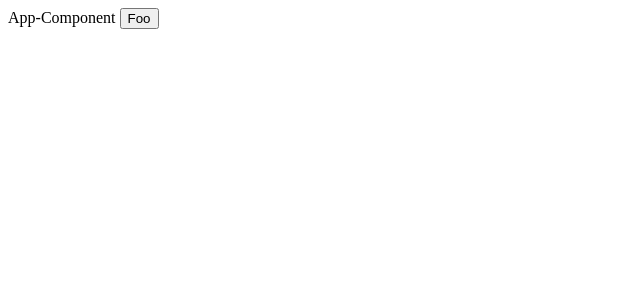
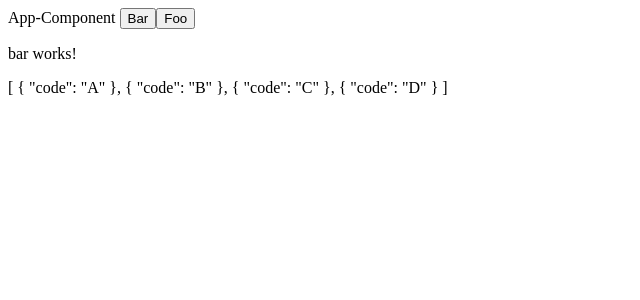
Before and after one commit to mrmokwa/app-ex-with-loading-skt, an Angular app: page /bar in a window 1280 px wide. Before the commit this address led to /. Shown: the top 300 px of the page, without its empty margins (0-640 px from the left). Built offline with nearby package versions, Linux system fonts and the light colour scheme.

Commit message:
add bar component

```diff
--- a/src/app/app-routing.module.ts
+++ b/src/app/app-routing.module.ts
@@ -2,8 +2,15 @@ import { NgModule } from '@angular/core';
 import { RouterModule, Routes } from '@angular/router';
 import { FooComponent } from './foo/foo.component';
 import { fooResolver } from './foo/foo.resolver';
+import { BarComponent } from './bar/bar.component';
+import { barResolver } from './bar/bar.resolver';
 
 const routes: Routes = [
+  {
+    path: 'bar',
+    component: BarComponent,
+    resolve: { bar: barResolver },
+  },
   {
     path: 'foo',
     component: FooComponent,
--- a/src/app/app.component.html
+++ b/src/app/app.component.html
@@ -1,5 +1,6 @@
 App-Component
 
+<button routerLink="bar">Bar</button>
 <button routerLink="foo">Foo</button>
 
 <router-outlet></router-outlet>
--- a/src/app/app.module.ts
+++ b/src/app/app.module.ts
@@ -4,11 +4,13 @@ import { BrowserModule } from '@angular/platform-browser';
 import { AppRoutingModule } from './app-routing.module';
 import { AppComponent } from './app.component';
 import { FooComponent } from './foo/foo.component';
+import { BarComponent } from './bar/bar.component';
 
 @NgModule({
   declarations: [
     AppComponent,
-    FooComponent
+    FooComponent,
+    BarComponent
   ],
   imports: [
     BrowserModule,
--- /dev/null
+++ b/src/app/bar/bar.component.html
@@ -0,0 +1,3 @@
+<p>bar works!</p>
+
+{{ data$ | async | json }}
--- /dev/null
+++ b/src/app/bar/bar.component.ts
@@ -0,0 +1,14 @@
+import { Component } from '@angular/core';
+import { ActivatedRoute } from '@angular/router';
+import { map } from 'rxjs';
+
+@Component({
+  selector: 'app-bar',
+  templateUrl: './bar.component.html',
+  styleUrls: ['./bar.component.scss'],
+})
+export class BarComponent {
+  constructor(private route: ActivatedRoute) {}
+
+  data$ = this.route.data.pipe(map((data) => data['bar'] as Bar[]));
+}
--- /dev/null
+++ b/src/app/bar/bar.d.ts
@@ -0,0 +1,3 @@
+interface Bar {
+  code: string;
+}
--- /dev/null
+++ b/src/app/bar/bar.data.ts
@@ -0,0 +1,6 @@
+export const BAR_DATA: Bar[] = [
+  { code: 'A' }, //
+  { code: 'B' },
+  { code: 'C' },
+  { code: 'D' },
+];
--- /dev/null
+++ b/src/app/bar/bar.resolver.ts
@@ -0,0 +1,7 @@
+import { inject } from '@angular/core';
+import { ResolveFn } from '@angular/router';
+import { BarService } from './bar.service';
+
+export const barResolver: ResolveFn<Bar[]> = (route, state) => {
+  return inject(BarService).getAll();
+};
--- /dev/null
+++ b/src/app/bar/bar.service.ts
@@ -0,0 +1,14 @@
+import { Injectable } from '@angular/core';
+import { delay, of } from 'rxjs';
+import { BAR_DATA } from './bar.data';
+
+@Injectable({
+  providedIn: 'root',
+})
+export class BarService {
+  constructor() {}
+
+  getAll() {
+    return of(BAR_DATA).pipe(delay(500));
+  }
+}
```
Also changed, not shown: src/app/bar/bar.component.scss (added).
